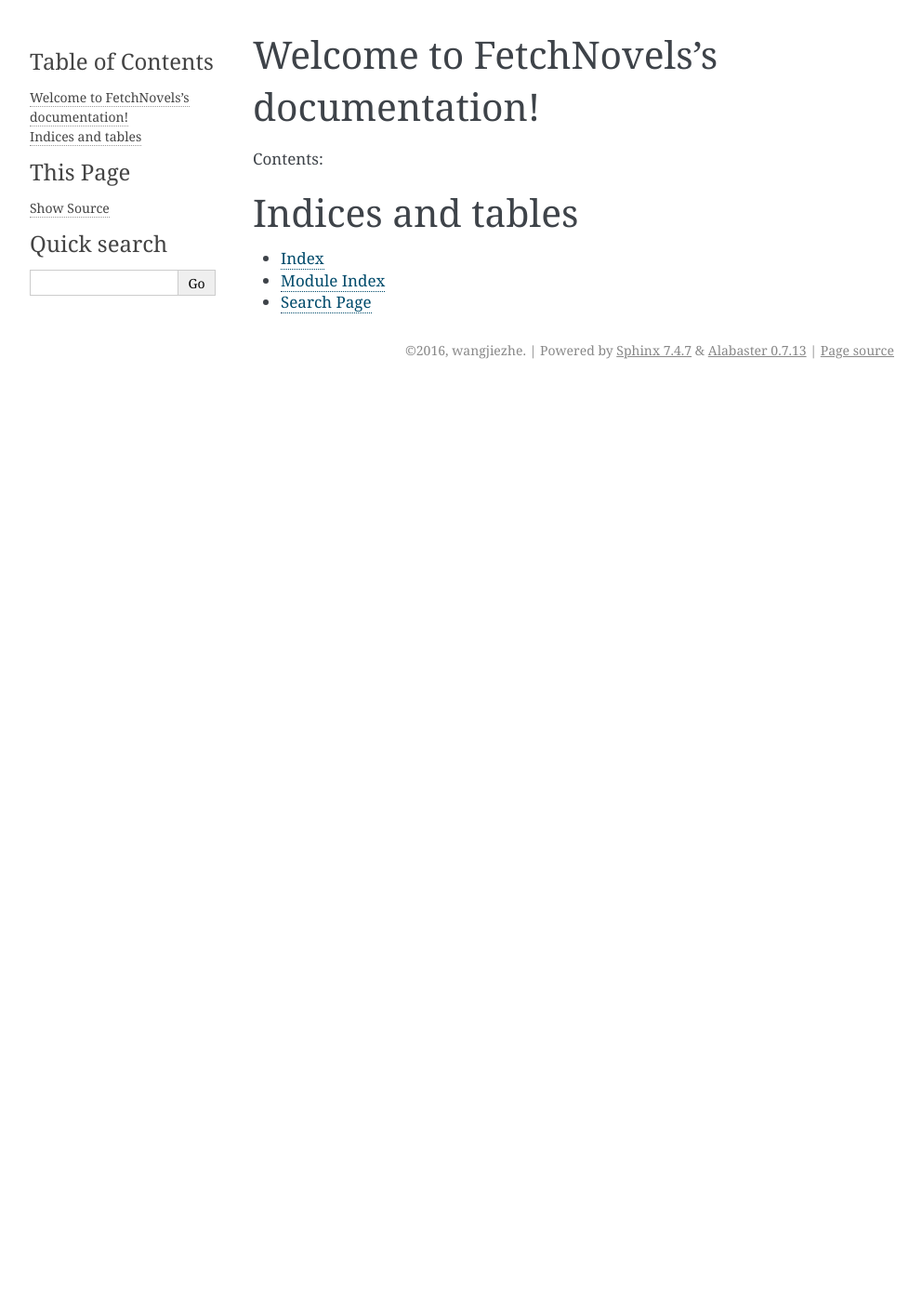
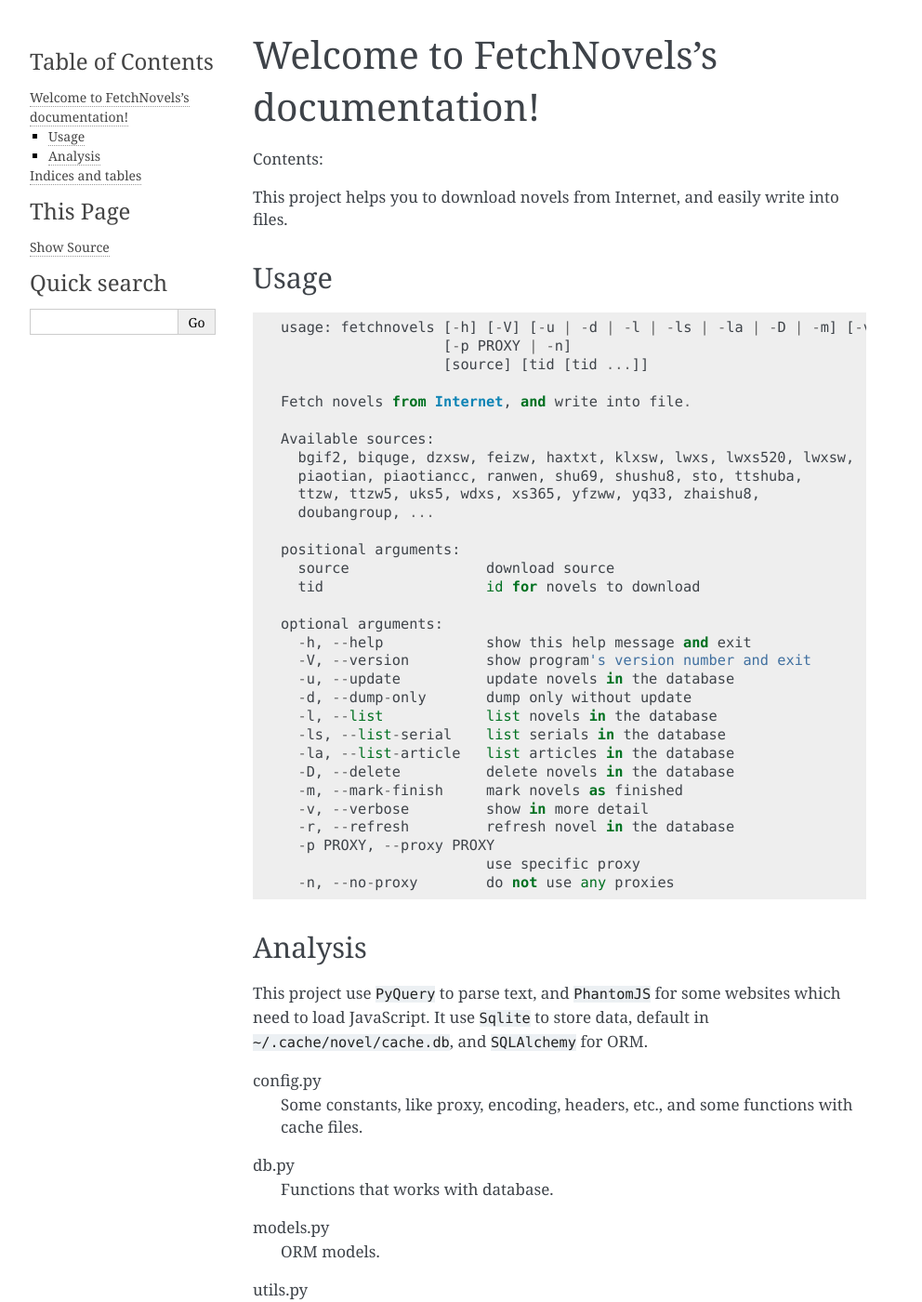
Before and after one commit to wangjiezhe/FetchNovels, a Sphinx documentation site: the page built from docs/source/index.rst, in a window 1280 px wide and 1400 px high. Shown: the whole window at 93% size, without its empty margins (148-1140 px from the left). Built offline with Sphinx 7.4.7, drawn with Linux system fonts in a browser that asks for light colours; some of the changed text lies outside the part shown.

Commit message:
Update docs

```diff
--- a/docs/source/index.rst
+++ b/docs/source/index.rst
@@ -12,6 +12,83 @@
    :maxdepth: 2
 
 
+This project helps you to download novels from Internet, and easily write into files.
+
+
+Usage
+-----
+
+::
+
+    usage: fetchnovels [-h] [-V] [-u | -d | -l | -ls | -la | -D | -m] [-v] [-r]
+                       [-p PROXY | -n]
+                       [source] [tid [tid ...]]
+
+    Fetch novels from Internet, and write into file.
+
+    Available sources:
+      bgif2, biquge, dzxsw, feizw, haxtxt, klxsw, lwxs, lwxs520, lwxsw,
+      piaotian, piaotiancc, ranwen, shu69, shushu8, sto, ttshuba,
+      ttzw, ttzw5, uks5, wdxs, xs365, yfzww, yq33, zhaishu8,
+      doubangroup, ...
+
+    positional arguments:
+      source                download source
+      tid                   id for novels to download
+
+    optional arguments:
+      -h, --help            show this help message and exit
+      -V, --version         show program's version number and exit
+      -u, --update          update novels in the database
+      -d, --dump-only       dump only without update
+      -l, --list            list novels in the database
+      -ls, --list-serial    list serials in the database
+      -la, --list-article   list articles in the database
+      -D, --delete          delete novels in the database
+      -m, --mark-finish     mark novels as finished
+      -v, --verbose         show in more detail
+      -r, --refresh         refresh novel in the database
+      -p PROXY, --proxy PROXY
+                            use specific proxy
+      -n, --no-proxy        do not use any proxies
+
+
+Analysis
+--------
+
+This project use ``PyQuery`` to parse text, and ``PhantomJS`` for some websites which need to load JavaScript.
+It use ``Sqlite`` to store data, default in ``~/.cache/novel/cache.db``, and ``SQLAlchemy`` for ORM.
+
+config.py
+    Some constants, like proxy, encoding, headers, etc., and some functions with cache files.
+
+db.py
+    Functions that works with database.
+
+models.py
+    ORM models.
+
+utils.py
+    Some helper functions, and class to clean up the text.
+
+decorators.py
+    Decorator to automatically retry when meeting HTTPError or broken response.
+
+base.py
+    Basic class, must be covered.
+
+serial.py
+    Classes to download novel in many pages.
+
+single.py
+    Classes to download novel in one page.
+
+cli.py
+    Integrated. Use introspection to get the right class to use.
+
+main.py
+    The command line entry.
+
 
 Indices and tables
 ==================
```
